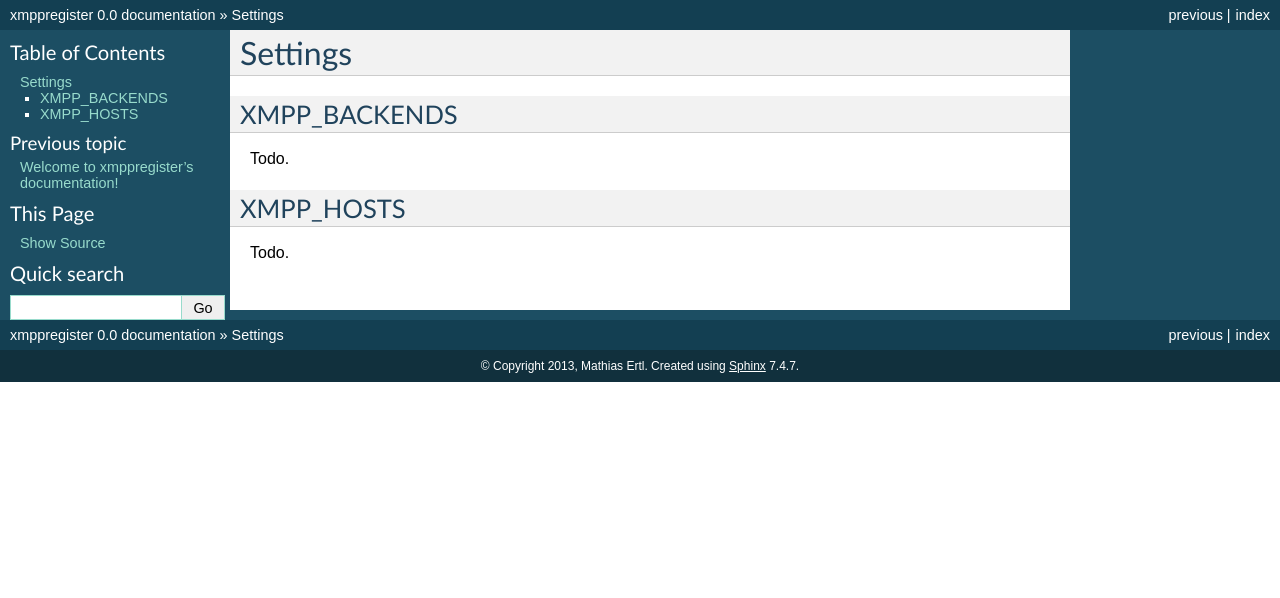
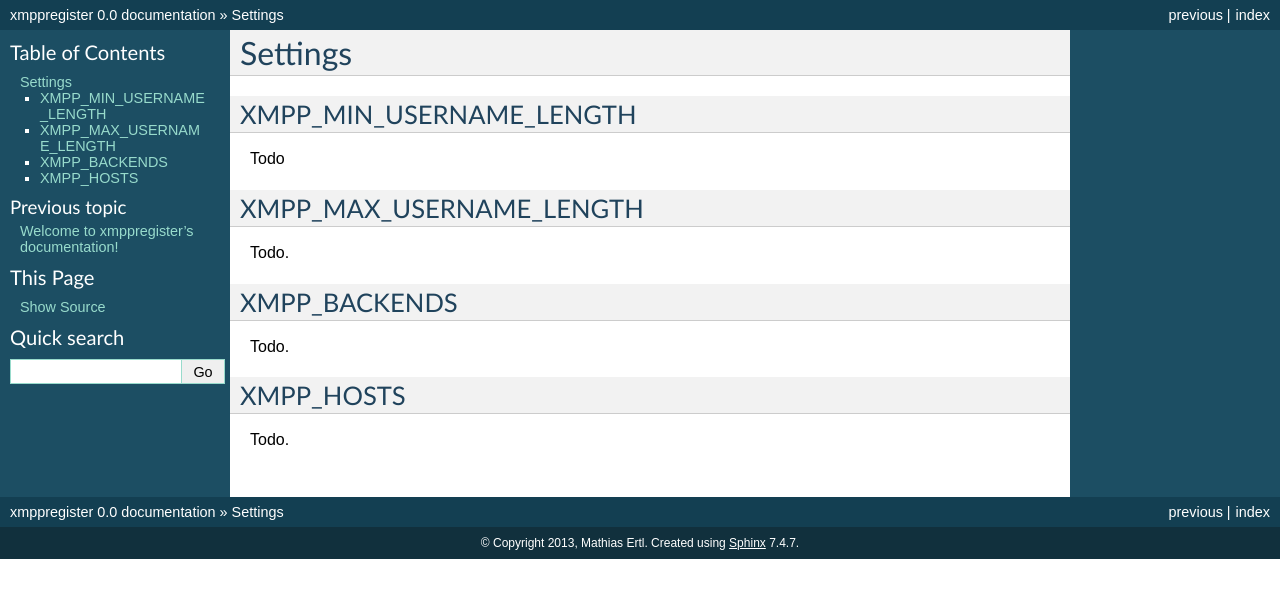
Before and after one commit to mathiasertl/django-xmpp-account, a Sphinx documentation site: the page built from doc/settings.rst, in a window 1280 px wide. Shown: the top 598 px of the page. Built offline with Sphinx 7.4.7, drawn with Linux system fonts in a browser that asks for light colours.

Commit message:
add min/max username length settings

```diff
--- a/doc/settings.rst
+++ b/doc/settings.rst
@@ -1,5 +1,19 @@
 Settings
 --------
+
+.. _settings-XMPP_MIN_USERNAME_LENGTH:
+
+XMPP_MIN_USERNAME_LENGTH
+________________________
+
+Todo
+
+.. _settings-XMPP_MAX_USERNAME_LENGTH:
+
+XMPP_MAX_USERNAME_LENGTH
+________________________
+
+Todo.
 
 .. _settings-XMPP_BACKENDS:
 
```
Also changed, not shown: 1 other file.
